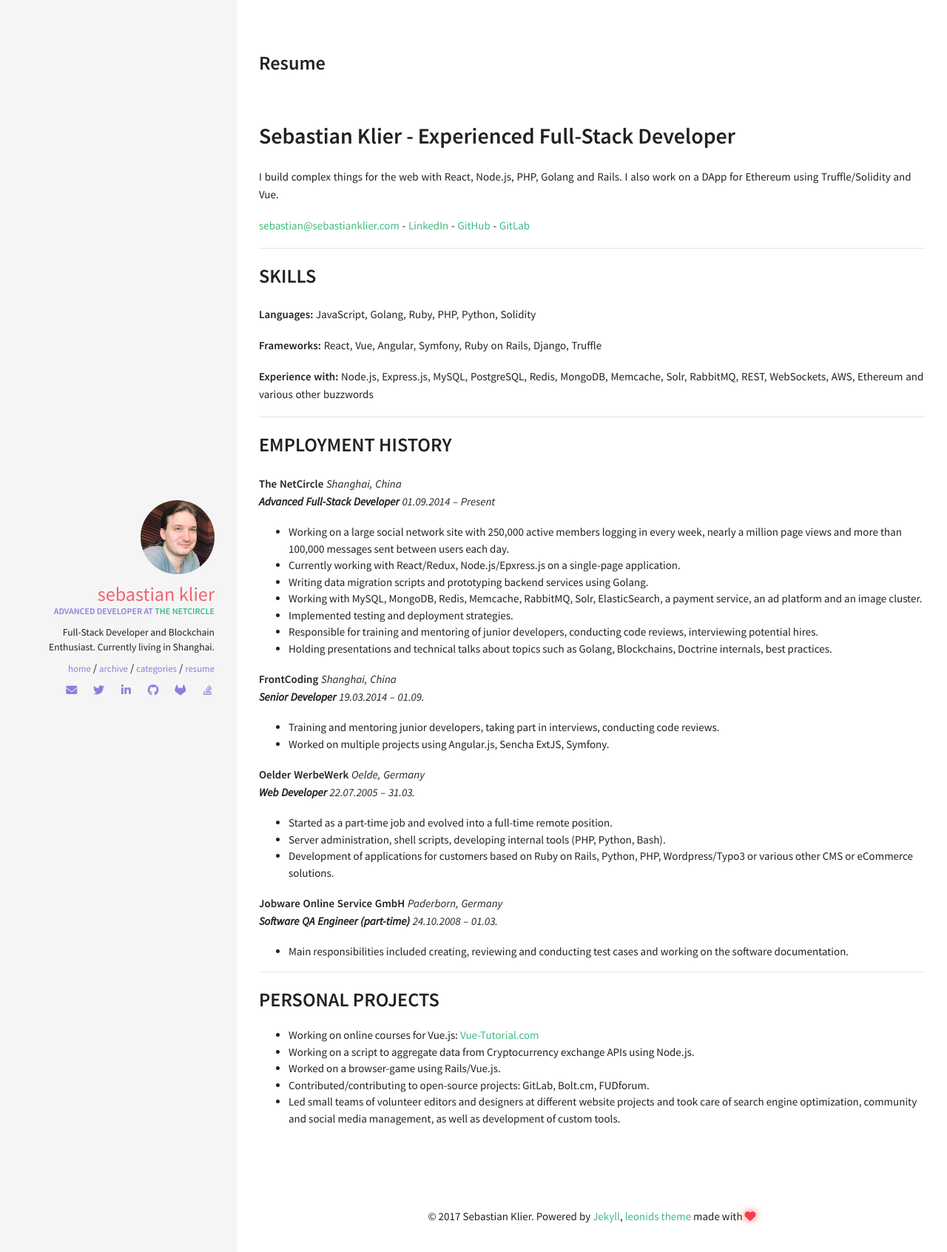
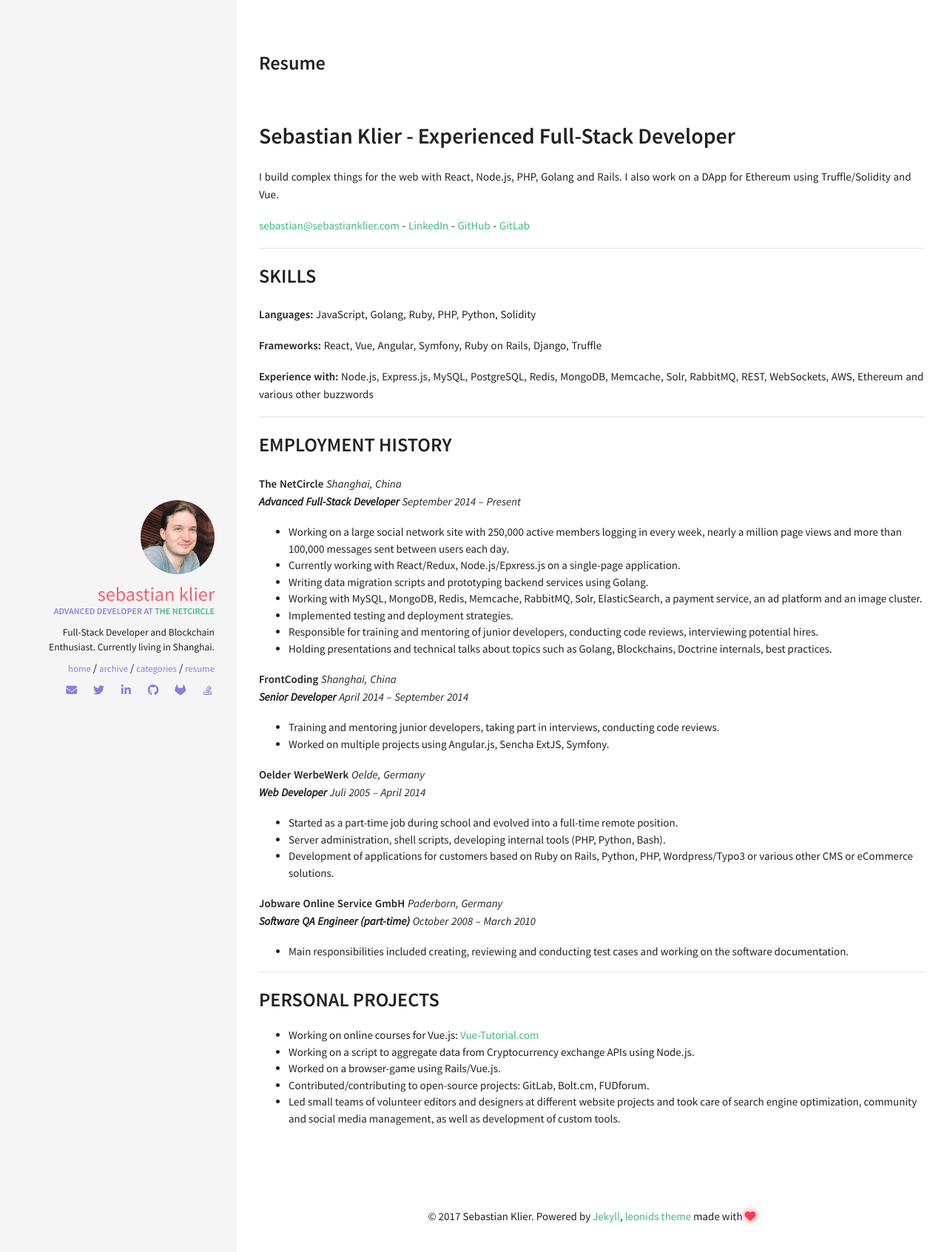
Before and after one commit to sekl/sebastianklier.com, a Jekyll site: the page built from resume.md, in a window 1280 px wide. Shown: the top 1692 px of the page at 74% size. Built offline with Jekyll 4.4.1, drawn with Linux system fonts in a browser that asks for light colours; nearby versions of some CDN libraries.

Commit message:
fix dates in resume

```diff
--- a/resume.md
+++ b/resume.md
@@ -26,7 +26,7 @@ Memcache, Solr, RabbitMQ, REST, WebSockets, AWS, Ethereum and various other buzz
 ## EMPLOYMENT HISTORY
 
 **The NetCircle** *Shanghai, China*
-***Advanced Full-Stack Developer*** *01.09.2014 – Present*
+***Advanced Full-Stack Developer*** *September 2014 – Present*
 
 * Working on a large social network site with 250,000 active members logging in every
 week, nearly a million page views and more than 100,000 messages sent between
@@ -41,20 +41,20 @@ reviews, interviewing potential hires.
 * Holding presentations and technical talks about topics such as Golang, Blockchains, Doctrine internals, best practices.
 
 **FrontCoding** *Shanghai, China*
-***Senior Developer*** *19.03.2014 – 01.09.*
+***Senior Developer*** *April 2014 – September 2014*
 
 * Training and mentoring junior developers, taking part in interviews, conducting code reviews.
 * Worked on multiple projects using Angular.js, Sencha ExtJS, Symfony.
 
 **Oelder WerbeWerk** *Oelde, Germany*
-***Web Developer*** *22.07.2005 – 31.03.*
+***Web Developer*** *Juli 2005 – April 2014*
 
-* Started as a part-time job and evolved into a full-time remote position.
+* Started as a part-time job during school and evolved into a full-time remote position.
 * Server administration, shell scripts, developing internal tools (PHP, Python, Bash).
 * Development of applications for customers based on Ruby on Rails, Python, PHP, Wordpress/Typo3 or various other CMS or eCommerce solutions.
 
 **Jobware Online Service GmbH** *Paderborn, Germany*
-***Software QA Engineer (part-time)*** *24.10.2008 – 01.03.*
+***Software QA Engineer (part-time)*** *October 2008 – March 2010*
 
 * Main responsibilities included creating, reviewing and conducting test cases and
 working on the software documentation.
```
